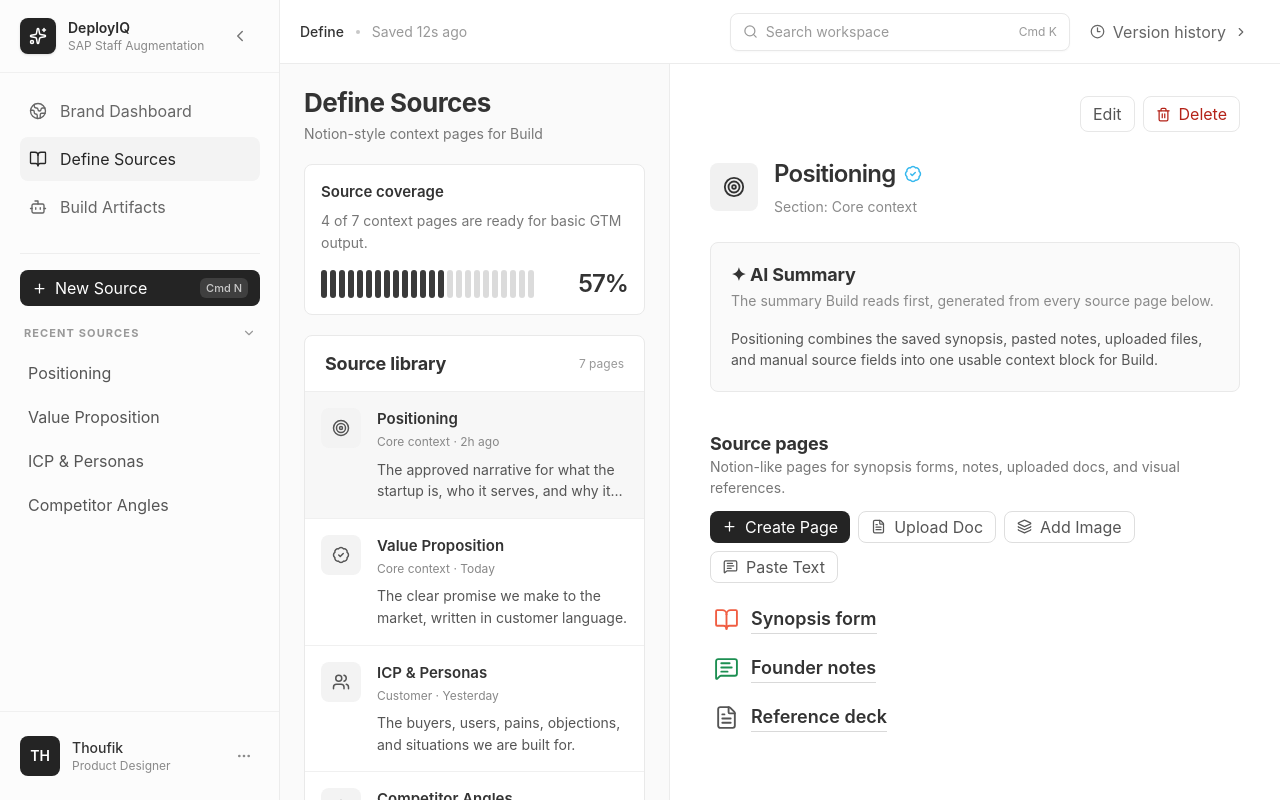
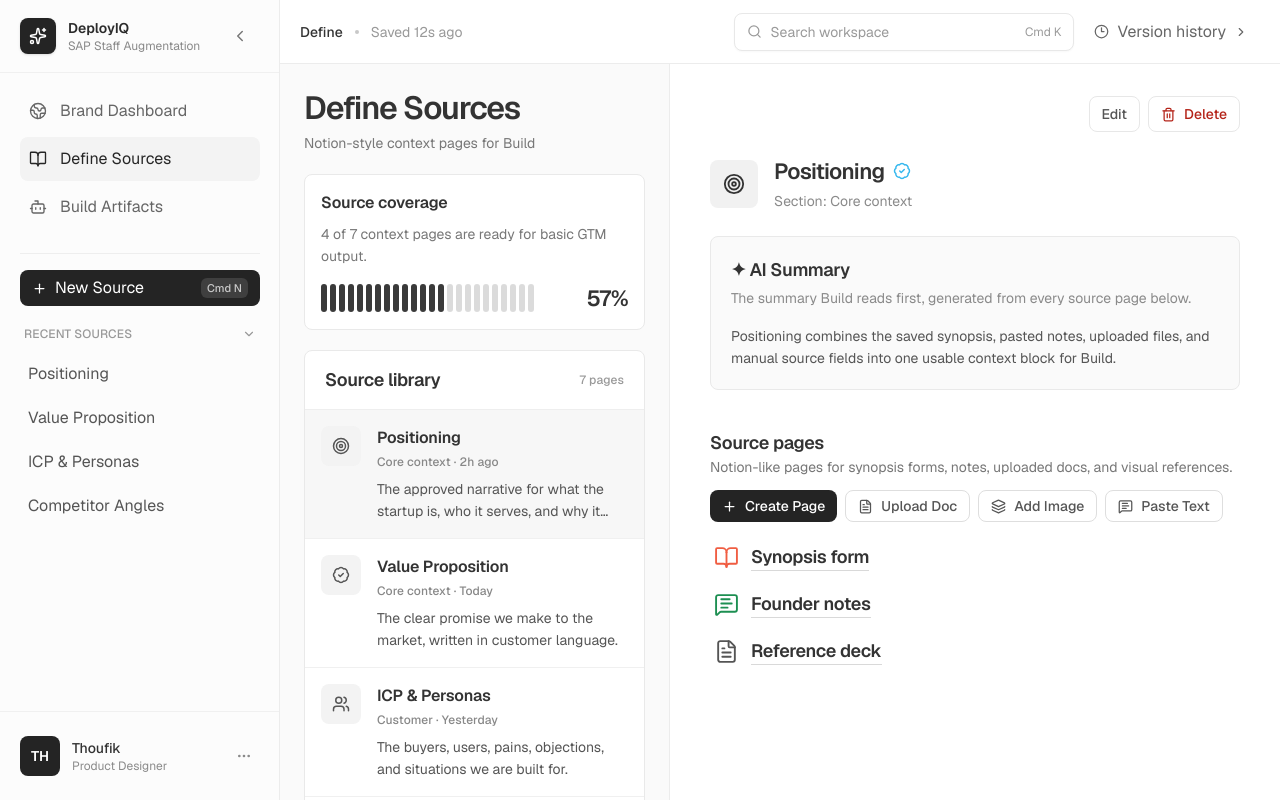
Before and after one commit to Thoufik001/Startup-OS, a React (Vite) app: page / in a window 1280 px wide. Both pictures are taken after a click on the button "Define Sources". Built offline with nearby package versions, Linux system fonts and the light colour scheme.

Commit message:
Apply Geist typography system

```diff
--- a/src/App.jsx
+++ b/src/App.jsx
@@ -536,7 +536,7 @@ function DashboardV2({ setActive }) {
               <div key={metric.label} className="flex min-h-[132px] flex-col justify-between rounded-lg bg-[#f7f7f7] p-4">
                 <div className="type-label text-[#999]">{metric.label}</div>
                 <div>
-                  <div className="text-[32px] font-semibold leading-none tracking-[-0.05em] text-[#262626]">{metric.value}</div>
+                  <div className="h1 text-[#262626]">{metric.value}</div>
                   <div className="type-caption mt-2 text-[#777]">{metric.detail}</div>
                 </div>
               </div>
@@ -563,10 +563,10 @@ function DashboardV2({ setActive }) {
             This improves trust for sales and landing page assets, while still letting you ship a useful content artifact today.
           </p>
           <div className="mt-5 flex flex-wrap gap-2">
-            <button onClick={() => setActive("define")} className="h-9 rounded-lg border border-[#dedede] bg-white px-3 text-sm font-medium text-[#444] transition hover:bg-[#f7f7f7]">
+            <button onClick={() => setActive("define")} className="label h-9 rounded-lg border border-[#dedede] bg-white px-3 text-[#444] transition hover:bg-[#f7f7f7]">
               Add proof
             </button>
-            <button onClick={() => setActive("build")} className="h-9 rounded-lg bg-[var(--brand-accent)] px-3 text-sm font-medium text-white transition hover:bg-[var(--brand-accent-hover)]">
+            <button onClick={() => setActive("build")} className="label h-9 rounded-lg bg-[var(--brand-accent)] px-3 text-white transition hover:bg-[var(--brand-accent-hover)]">
               Build post
             </button>
           </div>
@@ -594,7 +594,7 @@ function DashboardV2({ setActive }) {
           {recommendations.map((item, index) => (
             <button key={item.title} onClick={() => setActive(item.view)} className="rounded-lg border border-[#eeeeee] bg-[#fafafa] p-3 text-left transition hover:bg-white">
               <div className="flex items-center gap-2">
-                <span className={`flex h-6 w-6 shrink-0 items-center justify-center rounded-md text-xs font-semibold ${index === 0 ? "bg-[var(--brand-accent)] text-white" : "bg-[#f1f1f1] text-[#666]"}`}>
+                <span className={`micro flex h-6 w-6 shrink-0 items-center justify-center rounded-md ${index === 0 ? "bg-[var(--brand-accent)] text-white" : "bg-[#f1f1f1] text-[#666]"}`}>
                   {index + 1}
                 </span>
                 <span className="type-card-title truncate text-[#333]">{item.title}</span>
@@ -725,7 +725,7 @@ function DefineView({ createRequest }) {
                 ))}
               </div>
               <div className="shrink-0 text-right">
-                <div className="text-[24px] font-semibold leading-none tracking-[-0.04em] text-[#333]">57%</div>
+                <div className="h3 text-[#333]">57%</div>
               </div>
             </div>
           </div>
@@ -764,14 +764,14 @@ function DefineView({ createRequest }) {
 
       <section className={`${mobileDetailOpen ? "block" : "hidden lg:block"} overflow-y-auto bg-white px-4 py-5 sm:px-8 lg:px-10 lg:py-8`}>
         <div className="mb-6 flex items-center justify-between gap-3">
-          <button onClick={() => setMobileDetailOpen(false)} className="flex h-9 items-center gap-2 rounded-lg border border-[#e7e7e7] bg-white px-3 text-sm text-[#555] hover:bg-[#f8f8f8] lg:hidden">
+          <button onClick={() => setMobileDetailOpen(false)} className="label flex h-9 items-center gap-2 rounded-lg border border-[#e7e7e7] bg-white px-3 text-[#555] hover:bg-[#f8f8f8] lg:hidden">
             <ArrowRight size={15} className="rotate-180" /> Sources
           </button>
           <div className="ml-auto flex items-center gap-2">
-            <button onClick={() => setEditing((value) => !value)} className="h-9 rounded-lg border border-[#e7e7e7] bg-white px-3 text-sm font-medium text-[#555] hover:bg-[#f8f8f8]">
+            <button onClick={() => setEditing((value) => !value)} className="label h-9 rounded-lg border border-[#e7e7e7] bg-white px-3 text-[#555] hover:bg-[#f8f8f8]">
               {editing ? "Done" : "Edit"}
             </button>
-            <button onClick={deletePage} className="flex h-9 items-center gap-2 rounded-lg border border-[#e7e7e7] bg-white px-3 text-sm font-medium text-[#b42318] hover:bg-[#fff7f5]"><Trash2 size={15} /> Delete</button>
+            <button onClick={deletePage} className="label flex h-9 items-center gap-2 rounded-lg border border-[#e7e7e7] bg-white px-3 text-[#b42318] hover:bg-[#fff7f5]"><Trash2 size={15} /> Delete</button>
           </div>
         </div>
 
@@ -781,9 +781,9 @@ function DefineView({ createRequest }) {
             <div className="flex h-12 w-12 items-center justify-center rounded-lg bg-[#f1f1f1] text-[#333]"><SelectedIcon size={22} /></div>
             <div>
               {editing ? (
-                <input value={selected.title} onChange={(event) => updateSelected({ title: event.target.value })} className="w-full rounded-lg border border-[#dddddd] px-3 py-2 text-[22px] font-semibold text-[#333] outline-none focus:border-[#aaa]" />
+                <input value={selected.title} onChange={(event) => updateSelected({ title: event.target.value })} className="h3 w-full rounded-lg border border-[#dddddd] px-3 py-2 text-[#333] outline-none focus:border-[#aaa]" />
               ) : (
-                <div className="flex items-center gap-2 text-[24px] font-semibold tracking-[-0.03em] text-[#333]">{selected.title} <BadgeCheck size={18} className="text-[var(--verified-blue)]" /></div>
+                <div className="h3 flex items-center gap-2 text-[#333]">{selected.title} <BadgeCheck size={18} className="text-[var(--verified-blue)]" /></div>
               )}
               <div className="type-body mt-1 text-[#8a8a8a]">Section: {selected.section}</div>
             </div>
@@ -808,16 +808,16 @@ function DefineView({ createRequest }) {
                 <div className="type-body text-[#777]">Notion-like pages for synopsis forms, notes, uploaded docs, and visual references.</div>
               </div>
               <div className="flex flex-wrap gap-2">
-                <button onClick={() => attachSource("Manual")} className="flex h-8 items-center gap-2 rounded-lg bg-[var(--brand-accent)] px-3 text-sm font-medium text-white hover:bg-[var(--brand-accent-hover)]">
+                <button onClick={() => attachSource("Manual")} className="label flex h-8 items-center gap-2 rounded-lg bg-[var(--brand-accent)] px-3 text-white hover:bg-[var(--brand-accent-hover)]">
                   <Plus size={15} /> Create Page
                 </button>
-                <button onClick={() => attachSource("Doc")} className="flex h-8 items-center gap-2 rounded-lg border border-[#dedede] px-3 text-sm text-[#555] hover:bg-[#f7f7f7]">
+                <button onClick={() => attachSource("Doc")} className="label flex h-8 items-center gap-2 rounded-lg border border-[#dedede] px-3 text-[#555] hover:bg-[#f7f7f7]">
                   <FileText size={15} /> Upload Doc
                 </button>
-                <button onClick={() => attachSource("Image")} className="flex h-8 items-center gap-2 rounded-lg border border-[#dedede] px-3 text-sm text-[#555] hover:bg-[#f7f7f7]">
+                <button onClick={() => attachSource("Image")} className="label flex h-8 items-center gap-2 rounded-lg border border-[#dedede] px-3 text-[#555] hover:bg-[#f7f7f7]">
                   <Layers3 size={15} /> Add Image
                 </button>
-                <button onClick={() => attachSource("Note")} className="flex h-8 items-center gap-2 rounded-lg border border-[#dedede] px-3 text-sm text-[#555] hover:bg-[#f7f7f7]">
+                <button onClick={() => attachSource("Note")} className="label flex h-8 items-center gap-2 rounded-lg border border-[#dedede] px-3 text-[#555] hover:bg-[#f7f7f7]">
                   <MessageSquareText size={15} /> Paste Text
                 </button>
               </div>
@@ -829,7 +829,7 @@ function DefineView({ createRequest }) {
                     const { Icon, color } = sourceIcon(file.type);
                     return <Icon size={25} strokeWidth={1.8} className="shrink-0" style={{ color }} />;
                   })()}
-                  <span className="inline max-w-full truncate border-b border-[#d9d9d9] text-[18px] font-semibold leading-7 text-[#333] group-hover:border-[#999]">{file.label}</span>
+                  <span className="h4 inline max-w-full truncate border-b border-[#d9d9d9] text-[#333] group-hover:border-[#999]">{file.label}</span>
                 </button>
               ))}
             </div>
@@ -848,9 +848,9 @@ function DefineView({ createRequest }) {
                   <div className="type-card-title truncate text-[#333]">{selectedSource.label}</div>
                 </div>
               </div>
-              <button onClick={() => setSelectedSourceIndex(null)} className="rounded-lg px-2 py-1 text-sm text-[#777] hover:bg-[#eeeeee]">Close</button>
-            </div>
-            <input value={selectedSource.label} onChange={(event) => updateSource({ label: event.target.value })} className="w-full rounded-lg border border-[#dddddd] bg-white px-3 py-2 text-[18px] font-semibold text-[#333] outline-none focus:border-[#aaa]" />
+              <button onClick={() => setSelectedSourceIndex(null)} className="label rounded-lg px-2 py-1 text-[#777] hover:bg-[#eeeeee]">Close</button>
+            </div>
+            <input value={selectedSource.label} onChange={(event) => updateSource({ label: event.target.value })} className="h4 w-full rounded-lg border border-[#dddddd] bg-white px-3 py-2 text-[#333] outline-none focus:border-[#aaa]" />
             <textarea value={sourcePreview(selectedSource)} onChange={(event) => updateSource({ content: event.target.value })} rows={9} className="type-body mt-3 w-full resize-none rounded-lg border border-[#dddddd] bg-white px-3 py-3 text-[#555] outline-none focus:border-[#aaa]" />
           </aside>
         )}
--- a/src/styles.css
+++ b/src/styles.css
@@ -1,4 +1,48 @@
+@import url("https://fonts.googleapis.com/css2?family=Geist:wght@400;500;600&display=swap");
 @import "tailwindcss";
+
+:root {
+  --font-sans: "Geist", ui-sans-serif, system-ui, -apple-system, BlinkMacSystemFont, "Segoe UI", sans-serif;
+
+  --display-size: 40px;
+  --display-line: 48px;
+
+  --h1-size: 32px;
+  --h1-line: 40px;
+
+  --h2-size: 26px;
+  --h2-line: 34px;
+
+  --h3-size: 22px;
+  --h3-line: 30px;
+
+  --h4-size: 18px;
+  --h4-line: 26px;
+
+  --h5-size: 16px;
+  --h5-line: 24px;
+
+  --h6-size: 14px;
+  --h6-line: 20px;
+
+  --body-lg-size: 16px;
+  --body-lg-line: 28px;
+
+  --body-size: 14px;
+  --body-line: 22px;
+
+  --body-sm-size: 13px;
+  --body-sm-line: 20px;
+
+  --label-size: 14px;
+  --label-line: 20px;
+
+  --caption-size: 12px;
+  --caption-line: 16px;
+
+  --micro-size: 11px;
+  --micro-line: 14px;
+}
 
 * {
   box-sizing: border-box;
@@ -12,14 +56,7 @@ body,
 
 body {
   margin: 0;
-  font-family:
-    Inter,
-    ui-sans-serif,
-    system-ui,
-    -apple-system,
-    BlinkMacSystemFont,
-    "Segoe UI",
-    sans-serif;
+  font-family: var(--font-sans);
   background: #ffffff;
 }
 
@@ -31,51 +68,174 @@ select {
 }
 
 .type-page-title {
-  font-size: 26px;
-  line-height: 1.18;
-  font-weight: 650;
+  font-size: var(--h1-size);
+  line-height: var(--h1-line);
+  font-weight: 600;
+  letter-spacing: -0.04em;
+}
+
+.type-section-title {
+  font-size: var(--h4-size);
+  line-height: var(--h4-line);
+  font-weight: 600;
   letter-spacing: -0.02em;
 }
 
-.type-section-title {
-  font-size: 18px;
-  line-height: 1.3;
-  font-weight: 650;
+.type-card-title {
+  font-size: var(--h5-size);
+  line-height: var(--h5-line);
+  font-weight: 600;
   letter-spacing: -0.01em;
 }
 
-.type-card-title {
-  font-size: 15px;
-  line-height: 1.4;
+.type-body {
+  font-size: var(--body-size);
+  line-height: var(--body-line);
+  font-weight: 400;
+}
+
+.type-caption {
+  font-size: var(--caption-size);
+  line-height: var(--caption-line);
+  font-weight: 500;
+  letter-spacing: 0.01em;
+}
+
+.type-label {
+  font-size: var(--caption-size);
+  line-height: var(--caption-line);
+  font-weight: 500;
+  letter-spacing: 0.01em;
+  text-transform: uppercase;
+}
+
+.display {
+  font-size: var(--display-size);
+  line-height: var(--display-line);
+  font-weight: 600;
+  letter-spacing: -0.045em;
+}
+
+.h1 {
+  font-size: var(--h1-size);
+  line-height: var(--h1-line);
+  font-weight: 600;
+  letter-spacing: -0.04em;
+}
+
+.h2 {
+  font-size: var(--h2-size);
+  line-height: var(--h2-line);
+  font-weight: 600;
+  letter-spacing: -0.035em;
+}
+
+.h3 {
+  font-size: var(--h3-size);
+  line-height: var(--h3-line);
+  font-weight: 600;
+  letter-spacing: -0.03em;
+}
+
+.h4 {
+  font-size: var(--h4-size);
+  line-height: var(--h4-line);
+  font-weight: 600;
+  letter-spacing: -0.02em;
+}
+
+.h5 {
+  font-size: var(--h5-size);
+  line-height: var(--h5-line);
+  font-weight: 600;
+  letter-spacing: -0.01em;
+}
+
+.h6 {
+  font-size: var(--h6-size);
+  line-height: var(--h6-line);
   font-weight: 600;
 }
 
-.type-body {
-  font-size: 14px;
-  line-height: 1.55;
+.body-lg {
+  font-size: var(--body-lg-size);
+  line-height: var(--body-lg-line);
+  font-weight: 400;
 }
 
-.type-caption {
-  font-size: 12px;
-  line-height: 1.45;
+.body {
+  font-size: var(--body-size);
+  line-height: var(--body-line);
+  font-weight: 400;
 }
 
-.type-label {
-  font-size: 11px;
-  line-height: 1.35;
-  font-weight: 650;
-  letter-spacing: 0.1em;
-  text-transform: uppercase;
+.body-sm {
+  font-size: var(--body-sm-size);
+  line-height: var(--body-sm-line);
+  font-weight: 400;
+}
+
+.label {
+  font-size: var(--label-size);
+  line-height: var(--label-line);
+  font-weight: 500;
+}
+
+.caption {
+  font-size: var(--caption-size);
+  line-height: var(--caption-line);
+  font-weight: 500;
+  letter-spacing: 0.01em;
+}
+
+.micro {
+  font-size: var(--micro-size);
+  line-height: var(--micro-line);
+  font-weight: 500;
+  letter-spacing: 0.01em;
+}
+
+@media (max-width: 1024px) {
+  :root {
+    --display-size: 36px;
+    --display-line: 44px;
+
+    --h1-size: 30px;
+    --h1-line: 38px;
+
+    --h2-size: 24px;
+    --h2-line: 32px;
+
+    --h3-size: 21px;
+    --h3-line: 28px;
+
+    --body-lg-size: 16px;
+    --body-lg-line: 26px;
+  }
 }
 
 @media (max-width: 640px) {
-  .type-page-title {
-    font-size: 22px;
-    line-height: 1.22;
-  }
+  :root {
+    --display-size: 30px;
+    --display-line: 38px;
 
-  .type-section-title {
-    font-size: 17px;
+    --h1-size: 26px;
+    --h1-line: 34px;
+
+    --h2-size: 22px;
+    --h2-line: 30px;
+
+    --h3-size: 20px;
+    --h3-line: 28px;
+
+    --h4-size: 17px;
+    --h4-line: 24px;
+
+    --h5-size: 15px;
+    --h5-line: 22px;
+
+    --body-lg-size: 15px;
+    --body-lg-line: 24px;
   }
 }
 
```
